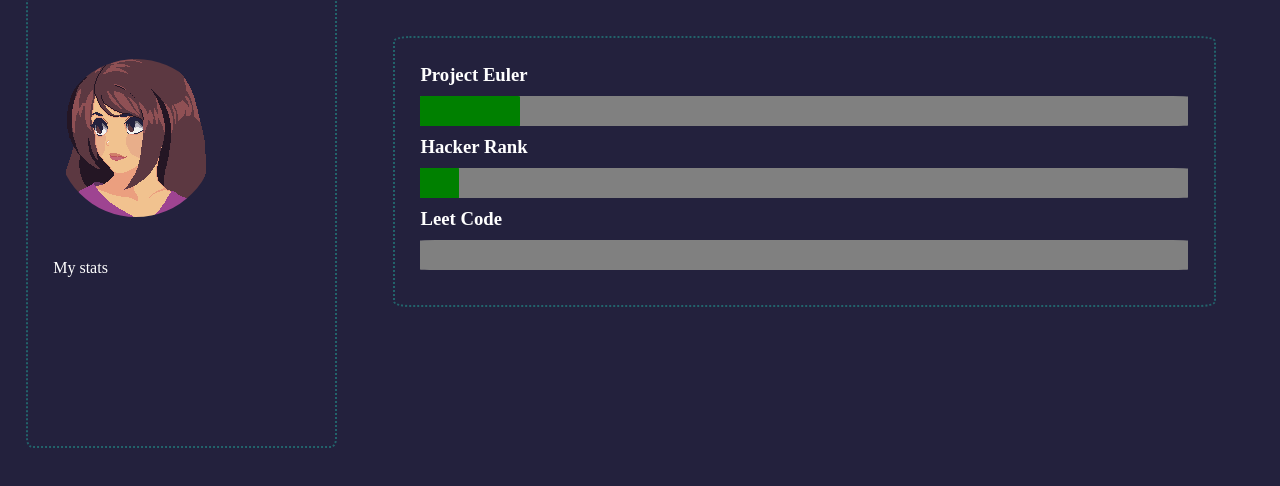
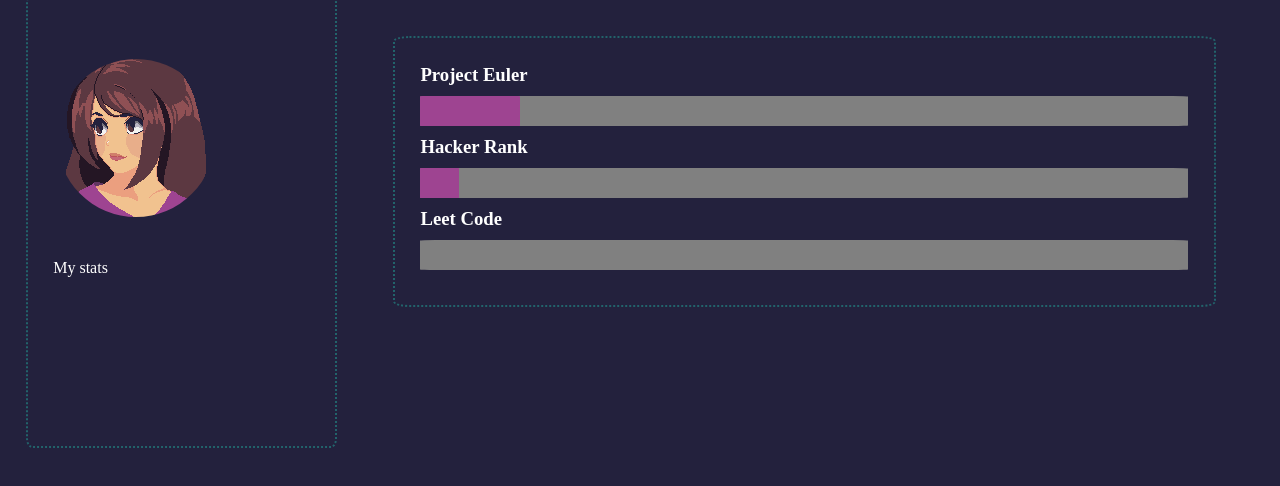
Before and after one commit to SusieValdez/competitive-programming, a website: page docs/index.html in a window 1280 px wide. Shown: the part 44-530 px from the top of the page. Drawn offline with Linux system fonts and the light colour scheme.

Commit message:
Green is not really my color

```diff
--- a/docs/assets/styles.css
+++ b/docs/assets/styles.css
@@ -59,6 +59,6 @@
 .progress {
   width: 0%;
   height: 30px;
-  background-color: green;
+  background-color: #9e4491;
   border-radius: 2%;
 }
```
